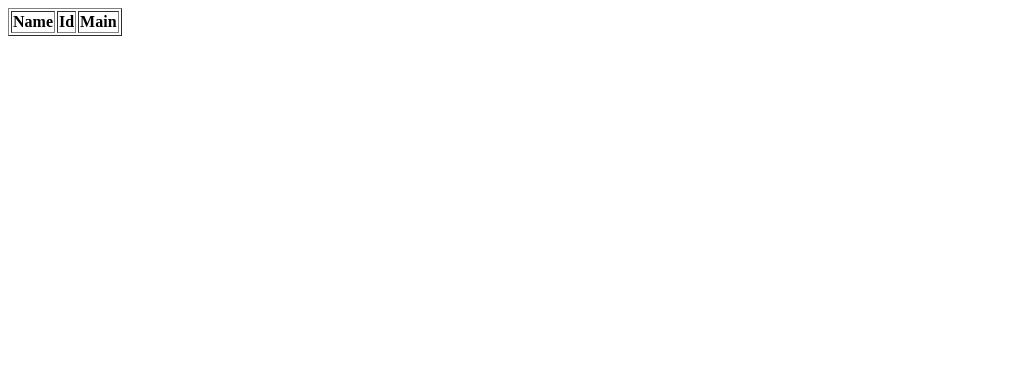
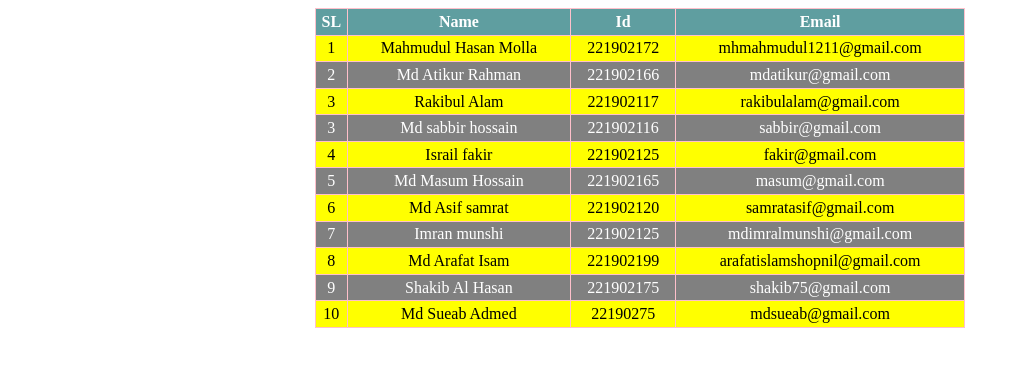
Before and after one commit to MahmudulHasan1211/table, a plain HTML site: page index.html in a window 1280 px wide. Shown: the whole page, without its empty margins (0-1020 px from the left). Drawn offline with Linux system fonts and the light colour scheme.

Commit message:
info added successfully

```diff
--- a/index.html
+++ b/index.html
@@ -4,15 +4,110 @@
     <meta charset="UTF-8">
     <meta name="viewport" content="width=device-width, initial-scale=1.0">
     <title>table</title>
+    <style>
+        table{
+            /* border: none; */
+            text-align: center;
+            border: 1px solid pink;
+            border-collapse: collapse;
+            height: 320px;
+            width: 650px;
+        }
+        .tableclass{
+            margin: 0 auto;
+
+        }
+        tr:nth-child(2n-1) {
+            background-color: gray;
+            color: white;
+        }
+        tr:nth-child(even) {
+            background-color: yellow;
+            color: black;
+        }
+        th{
+            background-color: cadetblue;
+        }
+    </style>
 </head>
 <body>
-    <table border="1">
+    <table border="1" class="tableclass">
         <tr>
+            <th>SL</th>
             <th>Name</th>
             <th>Id</th>
-            <th>Main</th>
+            <th>Email</th>
+        </tr>
+        <tr>
+            <td>1</td>
+            <td>Mahmudul Hasan Molla</td>
+            <td>221902172</td>
+            <td>mhmahmudul1211@gmail.com</td>
         </tr>
 
+        <tr>
+            <td>2</td>
+            <td>Md Atikur Rahman</td>
+            <td>221902166</td>
+            <td>mdatikur@gmail.com</td>
+        </tr>
+
+        <tr>
+            <td>3</td>
+            <td>Rakibul Alam </td>
+            <td>221902117</td>
+            <td>rakibulalam@gmail.com</td>
+        </tr>
+
+        <tr>
+            <td>3</td>
+            <td>Md sabbir hossain</td>
+            <td>221902116</td>
+            <td>sabbir@gmail.com</td>
+        </tr>
+
+        <tr>
+            <td>4</td>
+            <td>Israil fakir</td>
+            <td>221902125</td>
+            <td>fakir@gmail.com</td>
+        </tr>
+        <tr>
+            <td>5</td>
+            <td>Md Masum Hossain</td>
+            <td>221902165</td>
+            <td>masum@gmail.com</td>
+        </tr>
+        <tr>
+            <td>6</td>
+            <td>Md Asif samrat</td>
+            <td>221902120</td>
+            <td>samratasif@gmail.com</td>
+        </tr>
+        <tr>
+            <td>7</td>
+            <td>Imran munshi</td>
+            <td>221902125</td>
+            <td>mdimralmunshi@gmail.com</td>
+        </tr>
+        <tr>
+            <td>8</td>
+            <td>Md Arafat Isam</td>
+            <td>221902199</td>
+            <td>arafatislamshopnil@gmail.com</td>
+        </tr>
+        <tr>
+            <td>9</td>
+            <td>Shakib Al Hasan</td>
+            <td>221902175</td>
+            <td>shakib75@gmail.com</td>
+        </tr>
+        <tr>
+            <td>10</td>
+            <td>Md Sueab Admed</td>
+            <td>22190275</td>
+            <td>mdsueab@gmail.com</td>
+        </tr>
     </table>
 </body>
 </html>
```
